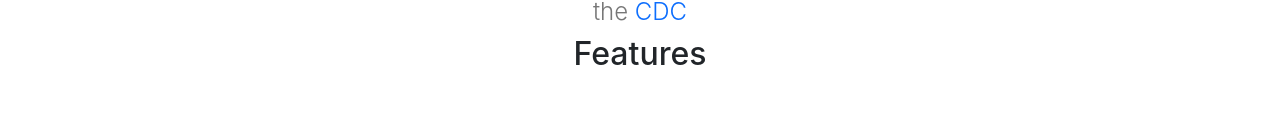
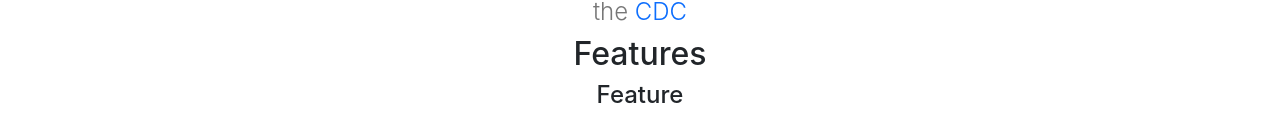
Before and after one commit to jgarcia4444/bpn-web-client, a React (Create React App) app: page / in a window 1280 px wide. Shown: the part 665-797 px from the top of the page. Built offline with nearby package versions, Linux system fonts and the light colour scheme.

Commit message:
Created the scaffolding of the feature component and imported it into the Features component to test.

```diff
--- a/src/components/Home/Features/Feature/index.js
+++ b/src/components/Home/Features/Feature/index.js
@@ -0,0 +1,15 @@
+import React from 'react';
+import { Container, Row, Col } from 'react-bootstrap';
+
+import './index.css';
+
+const Feature = () => {
+
+    return (
+        <Container className="feature-container">
+            <h4>Feature</h4>
+        </Container>
+    )
+}
+
+export default Feature;
--- a/src/components/Home/Features/index.js
+++ b/src/components/Home/Features/index.js
@@ -1,6 +1,7 @@
 
 import React, { Component } from 'react';
 import { Container, Row, Col } from 'react-bootstrap';
+import Feature from './Feature';
 
 import './index.css';
 
@@ -11,6 +12,7 @@ class Features extends Component {
         return (
             <Container className="feature-container">
                 <h2 className="feature-title">Features</h2>
+                <Feature />
             </Container>
         )
     }
```
